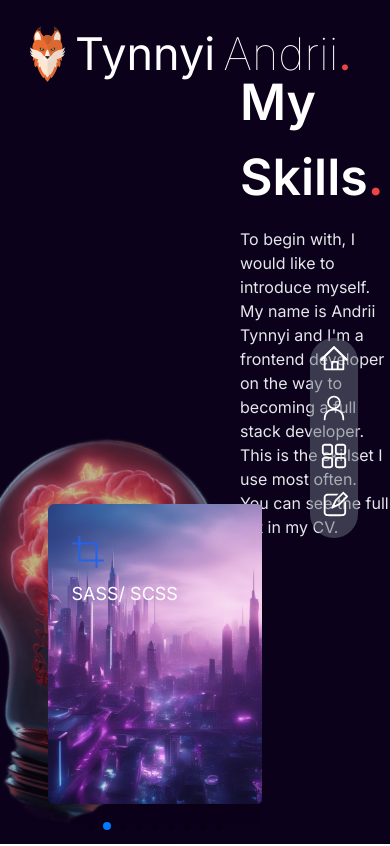
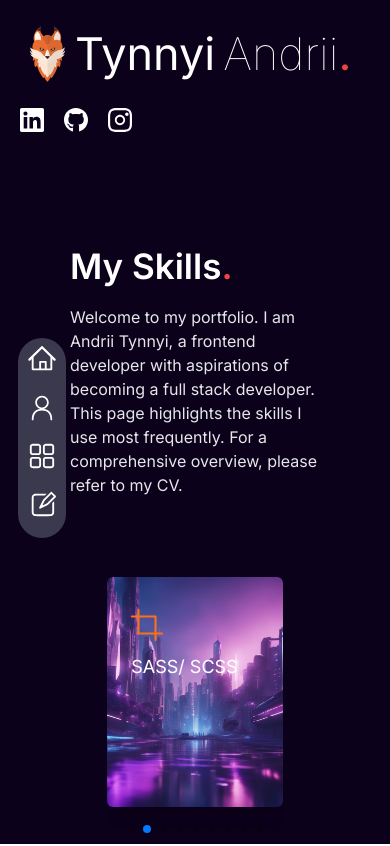
Before and after one commit to Noranmo/PortfolioMain, a Next.js app: page /my-skills in a window 390 px wide. Built offline with nearby package versions, Linux system fonts and the light colour scheme.

Commit message:
Update styles/content/mobile-view
- updated styles for skills/ projects/ contacts pages
- updated text content on relative pages
- updating mobile view version

```diff
--- a/app/my-contacts/page.tsx
+++ b/app/my-contacts/page.tsx
@@ -3,19 +3,19 @@ import Image from 'next/image'
 
 function Page() {
 	return (
-		<div className='flex items-center justify-between bg-[#0C011A] h-screen overflow-hidden'>
+		<div className='flex items-center gap-56 bg-[#0C011A] h-screen overflow-hidden'>
 			<div className='flex flex-col pl-60 md:pl-40 gap-3'>
 				<h1 className='text-[50px] text-white font-semibold'>
 					Let's talk<span className='text-red-500'>.</span>
 				</h1>
 				<p className='max-w-[400px] text-[16px] text-gray-200 md:text-gray-400'>
-					You can ask me anything here, just contact me using any of the contact
-					methods you see on this page.
+					You can ask me anything here. Feel free to contact me using any of the
+					methods listed on this page.
 				</p>
 			</div>
 			<ContactInfo />
 			<div className='absolute top-24 right-28 max-w-[400px] text-[12px] text-gray-200 md:text-gray-400'>
-				You can also contact me using Social Media
+				You can also reach me out via social media
 			</div>
 			<div className='absolute -left-10 bottom-5 rotate-12 animate-pulse duration-75'>
 				<Image
--- a/app/my-projects/page.tsx
+++ b/app/my-projects/page.tsx
@@ -7,11 +7,12 @@ const Page = () => {
 		<div className='flex items-center gap-56 flex-col md:flex-row h-screen bg-[#0C011A]'>
 			<div className='flex flex-col pl-60 md:pl-40 gap-3'>
 				<h1 className='text-[50px] text-white font-semibold'>
-					My Work<span className='text-red-500'>.</span>
+					Recent Work<span className='text-red-500'>.</span>
 				</h1>
 				<p className='max-w-[400px] text-[16px] text-gray-200 md:text-gray-400'>
-					This is where my portfolio is located. As I work on projects, I will
-					be adding to it. Each project has its own page on GitHub.
+					This is where my portfolio is located. As I work on new projects, I
+					will update this page and add them here. Each project has its own page
+					on GitHub.
 				</p>
 			</div>
 			<div className='absolute -left-10 bottom-5 rotate-12 animate-pulse duration-75'>
@@ -23,7 +24,7 @@ const Page = () => {
 					className='w-full h-full md:block'
 				/>
 			</div>
-			<ProjectSlider />
+			{<ProjectSlider />}
 		</div>
 	)
 }
--- a/app/my-skills/page.tsx
+++ b/app/my-skills/page.tsx
@@ -4,19 +4,19 @@ import ServiceSlider from '@/components/ServiceSlider'
 
 const Page = () => {
 	return (
-		<div className='flex items-center bg-[#0C011A] h-screen overflow-hidden'>
-			<div className='pl-60 md:pl-40 flex flex-col gap-3 pb-60 md:pb-0'>
-				<h1 className='text-[50px] text-white font-semibold'>
+		<div className='flex flex-col dm:flex-row items-center gap-20 bg-[#0C011A] h-screen overflow-hidden'>
+			<div className='dm:pl-44 flex flex-col gap-3 pb-0 pt-60 dm:pt-0'>
+				<h1 className='text-[35px] sm:text-[50px] text-white font-semibold'>
 					My Skills<span className='text-red-500'>.</span>
 				</h1>
-				<p className='max-w-[350px] text-[16px] text-gray-200 md:text-gray-400'>
-					To begin with, I would like to introduce myself. My name is Andrii
-					Tynnyi and I'm a frontend developer on the way to becoming a full
-					stack developer. This is the skillset I use most often. You can see
-					the full set in my CV.
+				<p className='max-w-[250px] xs:max-w-[300px] md:max-w-[350px] text-[16px] text-gray-200 md:text-gray-400'>
+					Welcome to my portfolio. I am Andrii Tynnyi, a frontend developer with
+					aspirations of becoming a full stack developer. This page highlights
+					the skills I use most frequently. For a comprehensive overview, please
+					refer to my CV.
 				</p>
 			</div>
-			<div className='absolute -left-10 bottom-5 rotate-12 animate-pulse duration-75'>
+			<div className='hidden md:block absolute -left-10 bottom-5 rotate-12 animate-pulse duration-75'>
 				<Image
 					src='/assets/bulb.png'
 					alt='bulb'
--- a/components/Navbar.tsx
+++ b/components/Navbar.tsx
@@ -7,7 +7,7 @@ import fox from '../public/assets/icons/fox_logo.svg'
 
 const Navbar = () => {
 	return (
-		<div className='fixed top-0 bg-transparent z-[20] w-full flex gap-5 md:justify-between md:px-40 p-5'>
+		<div className='fixed top-0 bg-transparent z-[20] w-full flex flex-col xs:flex-row gap-5 md:justify-between md:px-40 p-5'>
 			<Link key={'Logo_link'} href={'/'}>
 				<h1 className='flex text-white text-[45px]'>
 					<Image
@@ -22,7 +22,7 @@ const Navbar = () => {
 					<span className='text-red-500'>.</span>
 				</h1>
 			</Link>
-			<div className='flex flex-row gap-5 p-5'>
+			<div className='flex flex-row  gap-5 xs:p-5'>
 				{Socials.map(social => (
 					<>
 						<Link key={social.name} href={social.link} target='_blank'>
--- a/components/ProjectSlider.tsx
+++ b/components/ProjectSlider.tsx
@@ -6,6 +6,7 @@ import { Autoplay } from 'swiper/modules'
 import 'swiper/css'
 import 'swiper/css/pagination'
 import 'swiper/css/free-mode'
+import '../style/slider.css'
 
 import { FreeMode, Pagination } from 'swiper/modules'
 import { ProImages, ProImages2 } from '@/constants'
@@ -32,11 +33,11 @@ const ProjectSlider = () => {
 				// Autoplay
 				modules={[FreeMode, Pagination]}
 			>
-				<SwiperSlide className=' mb-14'>
+				<SwiperSlide className='mb-14'>
 					<div className='grid grid-cols-2 gap-4 md:px-16'>
 						{ProImages.map(image => (
 							<div
-								className='relative group w-[150px] h-[150px]  md:w-[230px] md:h-[230px]'
+								className='relative w-[150px] h-[150px] md:w-[230px] md:h-[230px]'
 								key={image.src}
 							>
 								{' '}
--- a/components/ServiceSlider.tsx
+++ b/components/ServiceSlider.tsx
@@ -12,15 +12,19 @@ import { ServiceData } from '@/constants'
 
 const ServiceSlider = () => {
 	return (
-		<div className='absolute bottom-0 right-32 md:bottom-40 md:right-28 w-[55%] md:w-[50%]'>
+		<div className='md:bottom-40 md:right-28 dm:right-20 w-[45%] md:w-[25%] lg:w-[30%] mddd:w-[40%] xlll:w-[45%] xll:w-[50%]'>
 			<Swiper
 				breakpoints={{
+					1350: {
+						slidesPerView: 3,
+						spaceBetween: 15,
+					},
+					1130: {
+						slidesPerView: 2,
+						spaceBetween: 15,
+					},
 					340: {
 						slidesPerView: 1,
-						spaceBetween: 15,
-					},
-					700: {
-						slidesPerView: 3,
 						spaceBetween: 15,
 					},
 				}}
@@ -36,14 +40,14 @@ const ServiceSlider = () => {
 			>
 				{ServiceData.map(item => (
 					<SwiperSlide key={item.title}>
-						<div className='rounded-md cursor-pointer flex flex-col gap-6 mb-10 group relative text-white shadow-lg rounde-xl px-6 py-8 h-[300px] w-[250-px] overflow-hidden'>
+						<div className='rounded-md cursor-pointer flex flex-col gap-6 mb-10 group relative text-white shadow-lg rounde-xl px-6 py-8 h-[230px] lg:h-[300px] w-[250-px] overflow-hidden'>
 							<div
 								className='absolute inset-0 bg-cover bg-center'
 								style={{ backgroundImage: `url(${item.backgroundImage})` }}
 							/>
 							<div className='absolute inset-0 bg-black opacity-0 group-hover:opacity-50' />
 							<div className='relative flex flex-col gap-3'>
-								<item.icon className='text-blue-600 group-hover:text-blue-400 w-[32px] h-[32px]' />
+								<item.icon className='text-orange-500 group-hover:text-blue-400 w-[32px] h-[32px]' />
 								<h1 className='text-lg lg:text-2xl'>{item.title}</h1>
 								{/* <p className='lg:text-[18px]'>{item.content}</p> */}
 							</div>
--- a/components/Sidebar.tsx
+++ b/components/Sidebar.tsx
@@ -34,10 +34,10 @@ const Sidebar = () => {
 	}, [isRouting])
 
 	return (
-		<div className='fixed right-8 top-[40%] z-[20] h-[200px] w-[48px] rounded-full bg-gray-500 bg-opacity-50'>
+		<div className='fixed right-[83%] xs:right-[88%] sm:right-8 top-[40%] z-[20] h-[200px] pl-5 pr-5 w-[48px] rounded-full bg-gray-500 bg-opacity-50'>
 			<AnimatePresence mode='wait'>
 				{isRouting && <Transition />}
-				<div className='flex flex-col gap-5 pb-3 justify-center items-center h-full'>
+				<div className='flex flex-col gap-5 pb-3 justify-center items-center h-full '>
 					{NavLinks.map(link => (
 						<Link
 							key={link.name}
--- a/constants/index.ts
+++ b/constants/index.ts
@@ -88,7 +88,7 @@ export const ProImages = [
 		id: 2,
 		src: '/assets/projects/Portfoliov2.png',
 		bigImage: project03Big,
-		title: 'Portfolio page on React',
+		title: 'Portfolio website',
 		skills: 'React.js, React-router-dom, JS, CSS',
 		githubLink: 'https://github.com/Noranmo/Portfolio_React',
 	},
@@ -96,7 +96,7 @@ export const ProImages = [
 		id: 3,
 		src: '/assets/projects/TodoList.png',
 		bigImage: project04Big,
-		title: 'To-do List+',
+		title: 'To-do List',
 		skills: 'React.js, TypeScript, Redux, Unit Tests, StoryBook, API',
 		githubLink: 'https://github.com/Noranmo/Todo-list',
 	},
@@ -138,54 +138,54 @@ export const ServiceData = [
 		icon: RxReader,
 		title: 'HTML5 + CSS3',
 		content: 'Lorem ipsum dolor sit amet, consectetur adipiscing elit.',
-		backgroundImage: '/assets/space/SpaceCity7.jpeg',
+		backgroundImage: '/assets/space/SpaceCity1.jpg',
 	},
 	{
 		icon: RxCrop,
 		title: 'SASS/ SCSS',
 		content: 'Lorem ipsum dolor sit /amet, consectetur adipiscing elit.',
-		backgroundImage: '/assets/space/SpaceCity9.jpeg',
+		backgroundImage: '/assets/space/SpaceCity5.jpeg',
 	},
 	{
-		icon: RxPencil2,
+		icon: RxDesktop,
 		title: 'Flex/ Grid',
 		content: 'Lorem ipsum dolor sit amet, consectetur adipiscing elit.',
-		backgroundImage: '/assets/space/SpaceCity1.jpg',
+		backgroundImage: '/assets/space/SpaceCity6.jpeg',
 	},
 	{
 		icon: RxPencil2,
 		title: 'Methology BEM',
 		content: 'Lorem ipsum dolor sit amet, consectetur adipiscing elit.',
-		backgroundImage: '/assets/space/SpaceCity1.jpg',
+		backgroundImage: '/assets/space/SpaceCity7.jpeg',
 	},
 	{
-		icon: RxDesktop,
+		icon: RxRocket,
 		title: 'MaterialUi / TailwindCss',
 		content: 'Lorem ipsum dolor sit amet, consectetur adipiscing elit.',
-		backgroundImage: '/assets/space/SpaceCity6.jpeg',
+		backgroundImage: '/assets/space/SpaceCity8.jpeg',
 	},
 	{
 		icon: RxAccessibility,
 		title: 'JavaScript',
 		content: 'Lorem ipsum dolor sit amet, consectetur adipiscing elit.',
+		backgroundImage: '/assets/space/SpaceCity9.jpeg',
+	},
+	{
+		icon: RxCrop,
+		title: 'TypeScript + React',
+		content: 'Lorem ipsum dolor sit amet, consectetur adipiscing elit.',
+		backgroundImage: '/assets/space/SpaceCity1.jpg',
+	},
+	{
+		icon: RxDesktop,
+		title: 'GitHub / Storybook',
+		content: 'Lorem ipsum dolor sit amet, consectetur adipiscing elit.',
 		backgroundImage: '/assets/space/SpaceCity5.jpeg',
 	},
 	{
-		icon: RxRocket,
-		title: 'TypeScript + React',
-		content: 'Lorem ipsum dolor sit amet, consectetur adipiscing elit.',
-		backgroundImage: '/assets/space/SpaceCity8.jpeg',
-	},
-	{
-		icon: RxRocket,
-		title: 'GitHub / Storybook',
-		content: 'Lorem ipsum dolor sit amet, consectetur adipiscing elit.',
-		backgroundImage: '/assets/space/SpaceCity8.jpeg',
-	},
-	{
-		icon: RxRocket,
+		icon: RxPencil2,
 		title: 'Test driving development (Unit Tests)',
 		content: 'Lorem ipsum dolor sit amet, consectetur adipiscing elit.',
-		backgroundImage: '/assets/space/SpaceCity8.jpeg',
+		backgroundImage: '/assets/space/SpaceCity6.jpeg',
 	},
 ]
--- /dev/null
+++ b/style/slider.css
@@ -0,0 +1,3 @@
+.swiper-slide .swiper-slide-active {
+	margin-right: 0px !important;
+}
```
Also changed, not shown: app/page.tsx (+6 -6 lines), tailwind.config.ts (+22 -9 lines), app/globals.css (line endings or trailing spaces).
